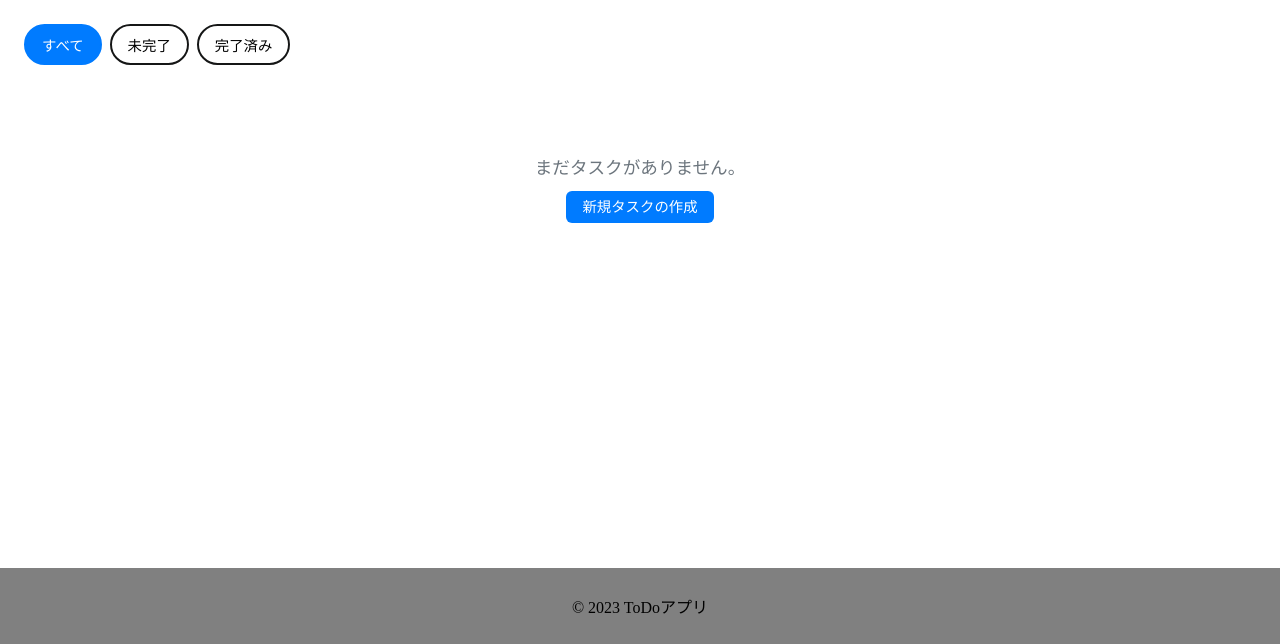
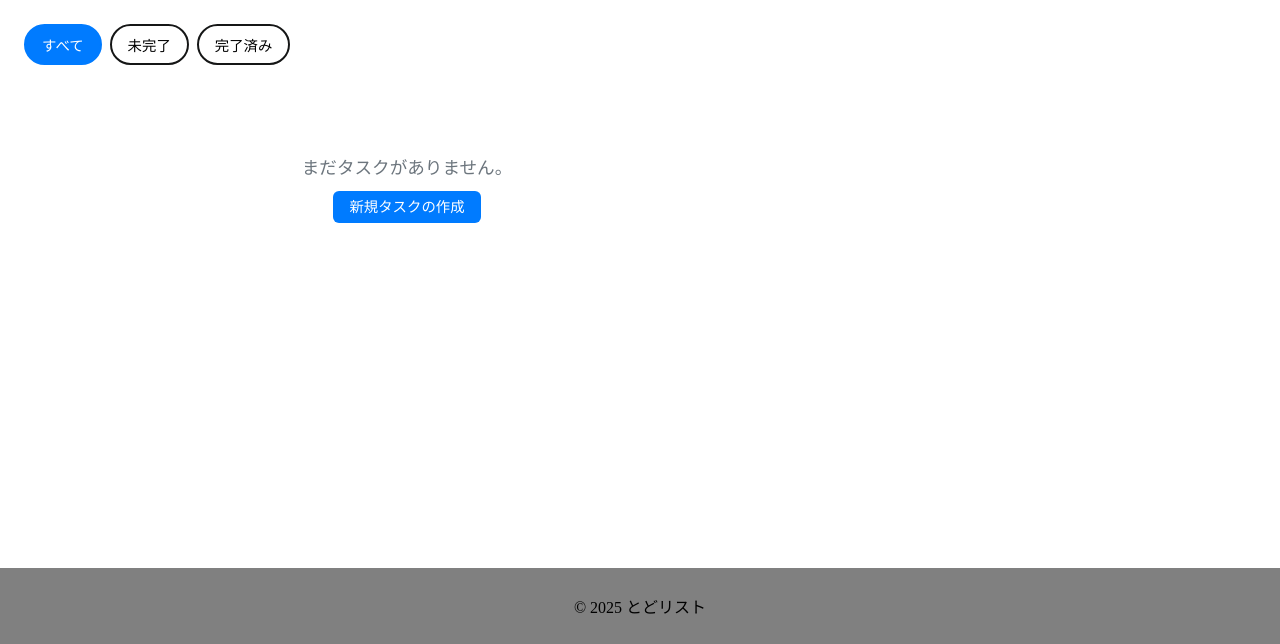
Before and after one commit to kaith05/djangotodo, a Django app: page / in a window 1280 px wide. Shown: the part 156-800 px from the top of the page. Run offline with Django 5.2, Linux system fonts and the light colour scheme; data that the repository does not hold is empty.

Commit message:
優先度順に並ぶように変更、画面のレイアウト調整

```diff
--- a/tasks/static/tasks/task_list.css
+++ b/tasks/static/tasks/task_list.css
@@ -22,9 +22,11 @@
 }
 
 .task-list {
+    max-width: 750px;
     display: flex;
     flex-direction: column;
     gap: 1rem;
+    padding-left: 2rem;
 }
 
 .task-item {
--- a/tasks/templates/base.html
+++ b/tasks/templates/base.html
@@ -25,7 +25,7 @@
     </main>
 
     <footer>
-        <p>&copy; 2023 ToDoアプリ</p>
+        <p>&copy; 2025 とどリスト</p>
     </footer>
 </body>
 </html>
--- a/tasks/views.py
+++ b/tasks/views.py
@@ -52,3 +52,8 @@ def toggle_task_completion(request, task_id):
 
         return JsonResponse({'success': True})
     return JsonResponse({'success': False}, status=400)
+
+def task_list(request):
+    # 優先度が高い順に並べ替え
+    tasks = Task.objects.all().order_by('-priority')  # 降順で並べ替え
+    return render(request, 'tasks/task_list.html', {'tasks': tasks})
```
